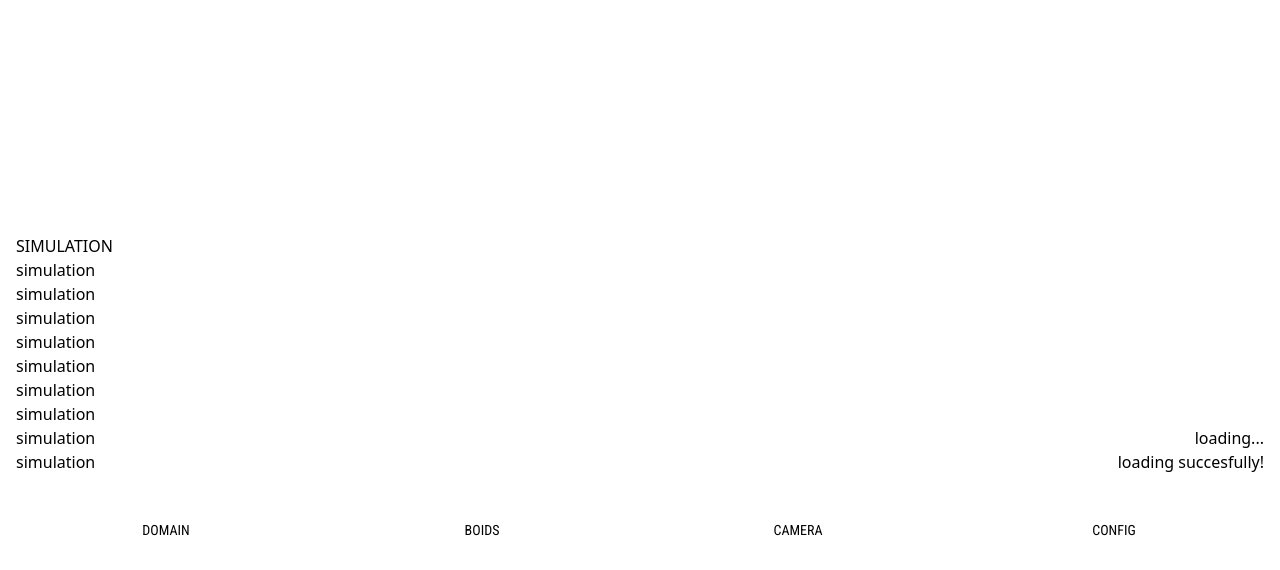
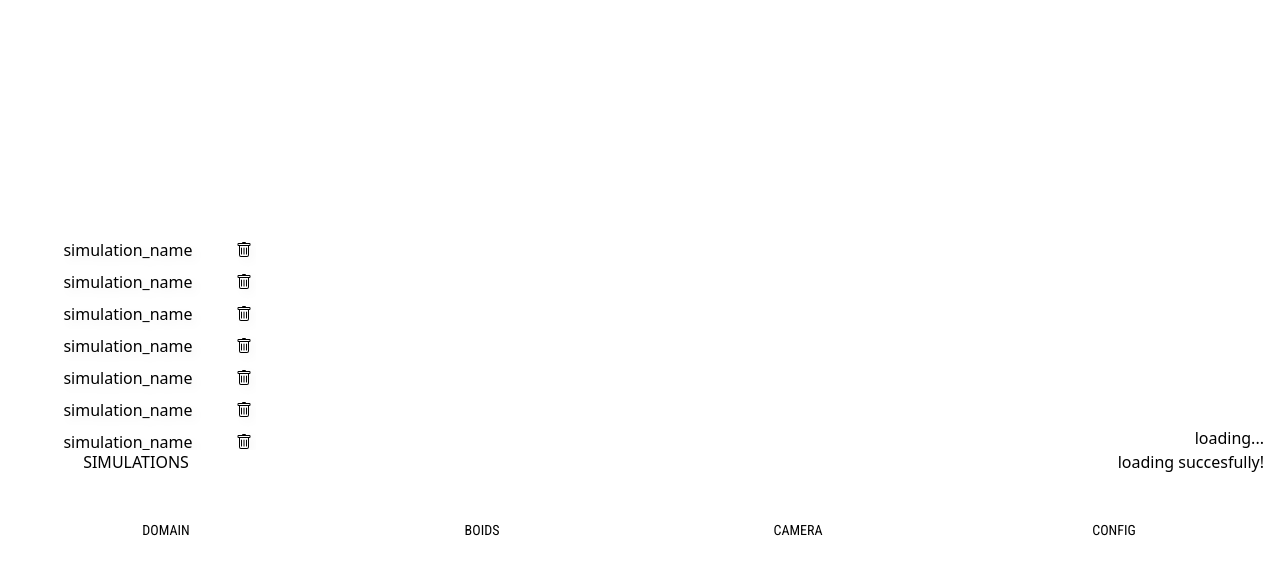
Before and after one commit to ViniciusGoncalves00/boids-threejs, a Django app: page / in a window 1280 px wide. Shown: the part 530-1100 px from the top of the page. Run offline with Django 5.2, Linux system fonts and the light colour scheme; style sheets or scripts are compiled from the project's sources; some libraries are stand-ins or nearby versions.

Commit message:
Improvements in simulation menu

```diff
--- a/project/app/templates/common/simulation.html
+++ b/project/app/templates/common/simulation.html
@@ -1,40 +1,15 @@
-<div class="w-full max-h-[256px] bg-primary p-[8px] pointer-events-auto">
-    <div class="w-full h-full bg-primary_highlight overflow-y-scroll">
-        <div>SIMULATION</div>
-        <div>simulation</div>
-        <div>simulation</div>
-        <div>simulation</div>
-        <div>simulation</div>
-        <div>simulation</div>
-        <div>simulation</div>
-        <div>simulation</div>
-        <div>simulation</div>
-        <div>simulation</div>
-        <div>simulation</div>
-        <div>simulation</div>
-        <div>simulation</div>
-        <div>simulation</div>
-        <div>simulation</div>
-        <div>simulation</div>
-        <div>simulation</div>
-        <div>simulation</div>
-        <div>simulation</div>
-        <div>simulation</div>
-        <div>simulation</div>
-        <div>simulation</div>
-        <div>simulation</div>
-        <div>simulation</div>
-        <div>simulation</div>
-        <div>simulation</div>
-        <div>simulation</div>
-        <div>simulation</div>
-        <div>simulation</div>
-        <div>simulation</div>
-        <div>simulation</div>
-        <div>simulation</div>
-        <div>simulation</div>
-        <div>simulation</div>
-        <div>simulation</div>
-        <div>simulation</div>
+<div x-data="{open : false}" class="w-full max-h-[256px] bg-primary p-[8px] flex flex-col pointer-events-auto">
+    <div x-show="open" class="w-full h-full overflow-y-scroll">
+        {% include "common/simulation_field.html" %}
+        {% include "common/simulation_field.html" %}
+        {% include "common/simulation_field.html" %}
+        {% include "common/simulation_field.html" %}
+        {% include "common/simulation_field.html" %}
+        {% include "common/simulation_field.html" %}
+        {% include "common/simulation_field.html" %}
+        {% include "common/simulation_field.html" %}
+        {% include "common/simulation_field.html" %}
+        {% include "common/simulation_field.html" %}
     </div>
+    <button @click="open = !open">SIMULATIONS</button>
 </div>
--- /dev/null
+++ b/project/app/templates/common/simulation_field.html
@@ -0,0 +1,9 @@
+<div class="h-[32px] flex items-center justify-between hover:bg-primary_highlight hover: drop-shadow-custom-shadow-2 p-[4px]">
+    <button class="h-full w-[calc(100%-16px)]">simulation_name</button>
+    <button class="h-[16px] w-[16px]">
+        <svg xmlns="http://www.w3.org/2000/svg" width="16" height="16" fill="currentColor" class="bi bi-trash" viewBox="0 0 16 16">
+            <path d="M5.5 5.5A.5.5 0 0 1 6 6v6a.5.5 0 0 1-1 0V6a.5.5 0 0 1 .5-.5m2.5 0a.5.5 0 0 1 .5.5v6a.5.5 0 0 1-1 0V6a.5.5 0 0 1 .5-.5m3 .5a.5.5 0 0 0-1 0v6a.5.5 0 0 0 1 0z"/>
+            <path d="M14.5 3a1 1 0 0 1-1 1H13v9a2 2 0 0 1-2 2H5a2 2 0 0 1-2-2V4h-.5a1 1 0 0 1-1-1V2a1 1 0 0 1 1-1H6a1 1 0 0 1 1-1h2a1 1 0 0 1 1 1h3.5a1 1 0 0 1 1 1zM4.118 4 4 4.059V13a1 1 0 0 0 1 1h6a1 1 0 0 0 1-1V4.059L11.882 4zM2.5 3h11V2h-11z"/>
+        </svg>
+    </button>
+</div>
```
